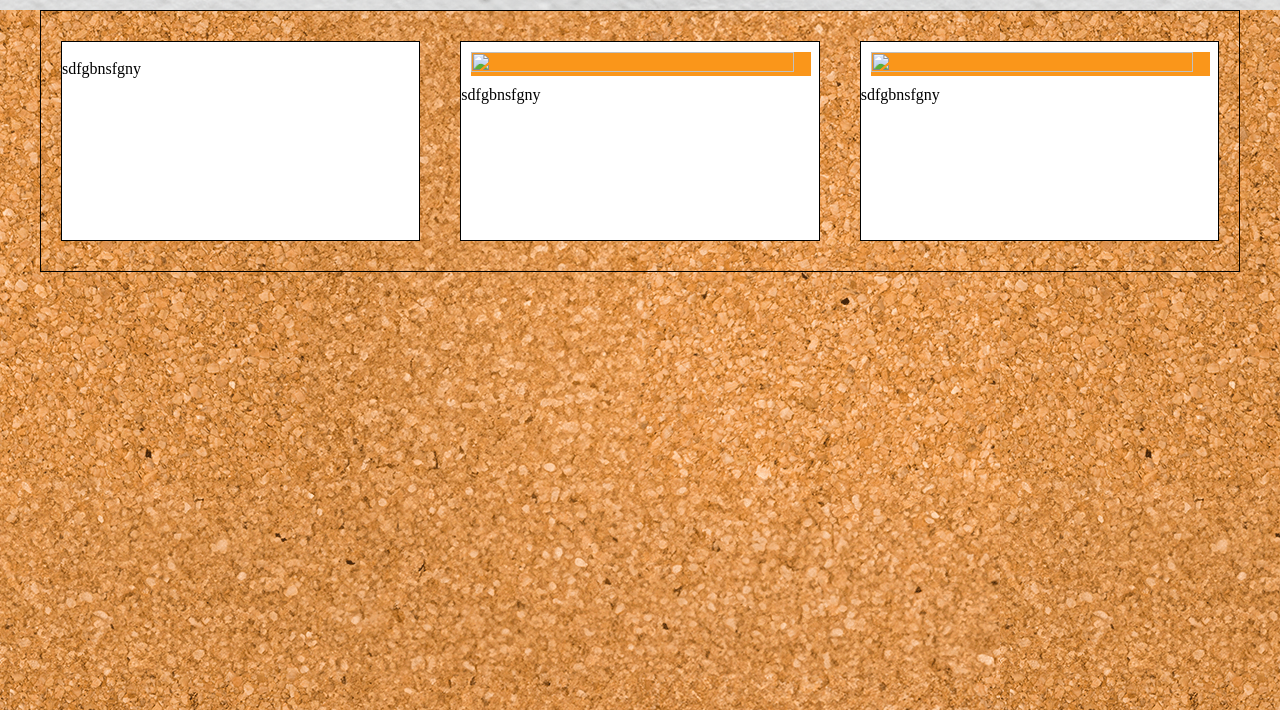
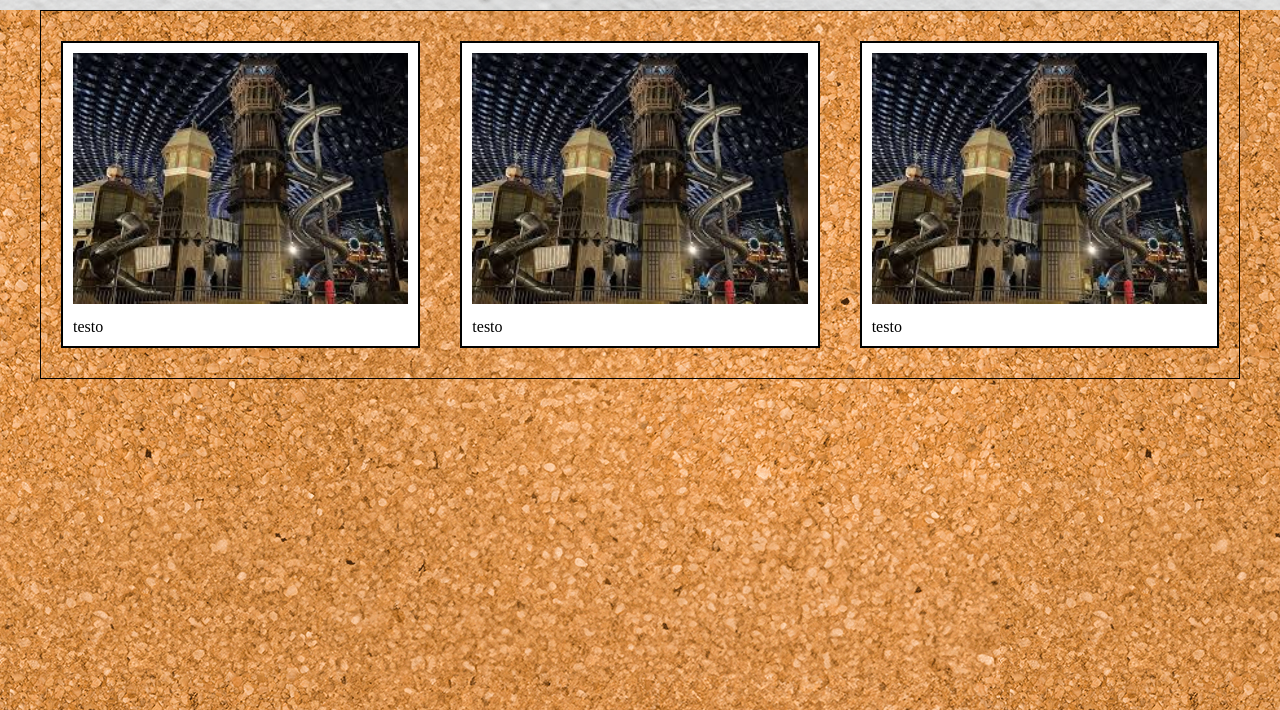
Before and after one commit to alessiotinaglia/js-photo-blog, a plain HTML site: page index.html in a window 1280 px wide. Shown: the part 90-800 px from the top of the page. Drawn offline with nearby package versions, Linux system fonts and the light colour scheme.

Commit message:
fine card html

```diff
--- a/index.html
+++ b/index.html
@@ -22,26 +22,21 @@
     <main>
         <section class="container debug">
             <figure class="card debug">
-                <div class="row">
-                    <img src="" alt="">
-                    <p>sdfgbnsfgny</p>
-                </div>
-
-            </figure>
-            <figure class="card debug">
-                <div class="img">
-                    <img class="foto" src="" alt="">
-                </div>
-                <div class="text">
-                    <p>sdfgbnsfgny</p>
+                <div class="row debug">
+                    <img class="img" src="img/download.jpg" alt="">
+                    <p class="text">testo</p>
                 </div>
             </figure>
             <figure class="card debug">
-                <div class="img">
-                    <img class="foto" src="" alt="">
+                <div class="row debug">
+                    <img class="img" src="img/download.jpg" alt="">
+                    <p class="text">testo</p>
                 </div>
-                <div class="text">
-                    <p>sdfgbnsfgny</p>
+            </figure>
+            <figure class="card debug">
+                <div class="row debug">
+                    <img class="img" src="img/download.jpg" alt="">
+                    <p class="text">testo</p>
                 </div>
             </figure>
         </section>
--- a/style.css
+++ b/style.css
@@ -44,20 +44,24 @@ h1{
 }
 
 .card {
-    height: 200px;
+    height: 100%;
     width: calc(33.33%);
     margin: 30px 20px;
     background-color: white;
 }
 
-.foto{
-    width: 95%;
+
+
+.img{
+    width: 100%;
     height: 80%;
-    background-color: var(--color-contrast);
-    margin: 10px;
+    background-color: var(--color-white);
+    padding: 10px;
 }
 
 .text{
     width: 100%;
     height: 20%;
+    padding: 0px 10px 10px;
+    background-color: var(--color-white);
 }
```
Also changed, not shown: img/download.jpg (added).
